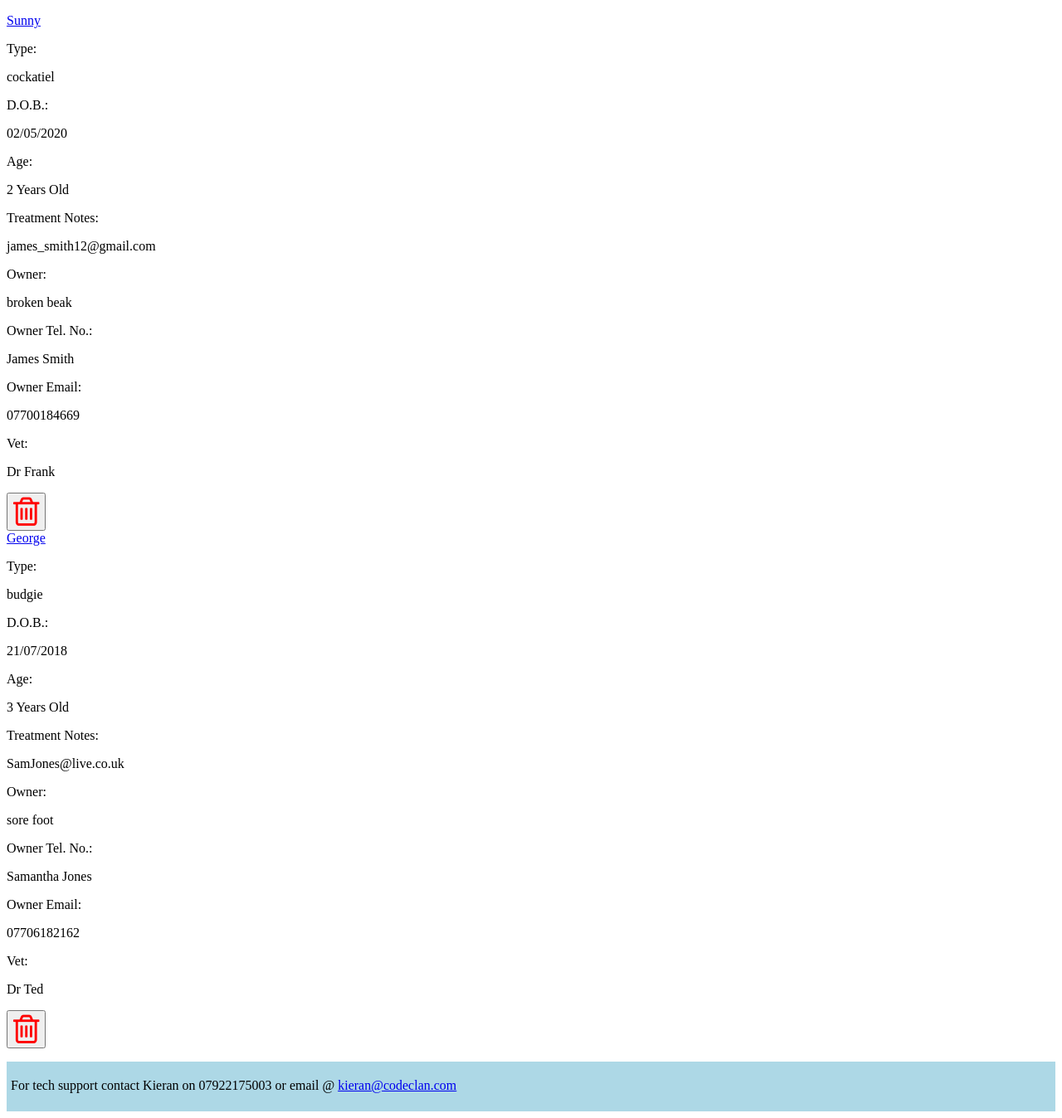
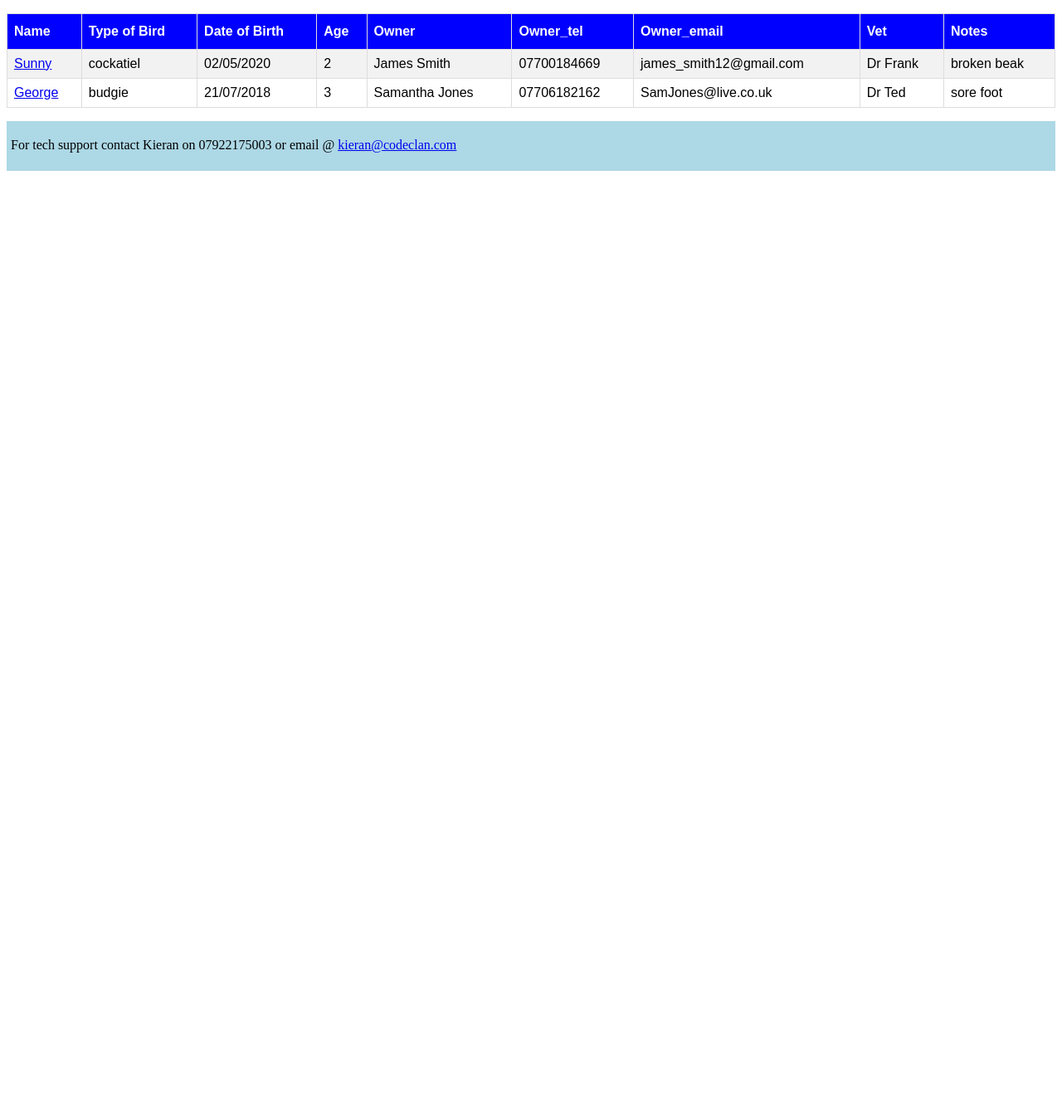
Before and after one commit to KRooney941/Project1, a Flask app: page /animals in a window 1280 px wide. Shown: the part 144-1492 px from the top of the page at 83% size. After the commit the page ends 350 px from the top, so only its background shows below. Run offline with Flask 2, Linux system fonts and the light colour scheme; data comes from the database, SQL or seed files in the repository; both versions use the stored data as it was after the commit.

Commit message:
update not working

```diff
--- a/console.py
+++ b/console.py
@@ -5,8 +5,9 @@ from models.vet import Vet
 import repositories.animal_repository as animal_repository
 import repositories.vet_repository as vet_repository
 
+
+animal_repository.delete_all()
 vet_repository.delete_all()
-animal_repository.delete_all()
 
 vet_1 = Vet("Dr Frank")
 vet_repository.save(vet_1)
--- a/controllers/animals_controller.py
+++ b/controllers/animals_controller.py
@@ -41,7 +41,7 @@ def add_animal():
 def edit_animal(id):
     animal = animal_repository.select(id)
     vet = vet_repository.select_all()
-    return render_template('animal')
+    return render_template('/animals/edit.html', animal=animal, vet=vet)
 
 
 @animals_blueprint.route("/animals/<id>", methods=['POST'])
@@ -55,9 +55,11 @@ def update_animal(id):
     owner_tel = request.form["owner_tel"]
     owner_email = request.form["owner_email"]
     vet = vet_repository.select(request.form['vet_id'])
-    animal = Animal(name, type, dob, age, notes,
-                    owner, owner_email, owner_tel, vet)
+    animal = Animal(name, type, dob, age, owner,
+                    owner_email, owner_tel, notes, vet)
     animal_repository.update(animal)
+    # return redirect('/animals')
+
     return render_template("/animals/show.html", animal=animal, vets=vet)
 
 
--- a/controllers/vets_controller.py
+++ b/controllers/vets_controller.py
@@ -23,7 +23,7 @@ def show(id):
 @vets_blueprint.route("/vets/<id>", methods=['GET'])
 def edit_vet(id):
     vet = vet_repository.select(id)
-    return render_template('vets', vet=vet)
+    return render_template('/vets', vet=vet)
 
 
 @vets_blueprint.route("/vets/<id>/edit", methods=["POST"])
--- a/db/vet_management.sql
+++ b/db/vet_management.sql
@@ -3,7 +3,7 @@ PRAGMA FOREIGN_KEYS = ON;
 DROP TABLE IF EXISTS animals;
 DROP TABLE IF EXISTS vets;
 
-CREATE TABLE vets (
+CREATE TABLE IF NOT EXISTS vets (
     id INTEGER PRIMARY KEY AUTOINCREMENT,
     name VARCHAR
 );
@@ -20,5 +20,5 @@ CREATE TABLE animals (
     notes TEXT,
     vet_id INTEGER NOT NULL,
         FOREIGN KEY (vet_id)
-         REFERENCES vets (id)
+         REFERENCES vets (id) ON DELETE CASCADE
 );
--- a/repositories/animal_repository.py
+++ b/repositories/animal_repository.py
@@ -6,9 +6,9 @@ import repositories.vet_repository as vet_repository
 
 
 def save(animal):
-    sql = "INSERT INTO animals (name, type, dob, age, notes, owner, owner_tel, owner_email, vet_id) VALUES (?, ?, ?, ?, ?, ?, ?, ?, ?) RETURNING * "
-    values = [animal.name, animal.type, animal.dob, animal.age, animal.notes,
-              animal.owner, animal.owner_tel, animal.owner_email, animal.vet.id]
+    sql = "INSERT INTO animals (name, type, dob, age, owner, owner_tel, owner_email, notes, vet_id) VALUES (?, ?, ?, ?, ?, ?, ?, ?, ?) RETURNING * "
+    values = [animal.name, animal.type, animal.dob, animal.age, animal.owner,
+              animal.owner_tel, animal.owner_email, animal.notes, animal.vet.id]
     results = run_sql(sql, values)
     id = results[0]['id']
     animal.id = id
@@ -23,8 +23,8 @@ def select_all():
 
     for row in results:
         vet = vet_repository.select(row['vet_id'])
-        animal = Animal(row['name'], row['type'], row['dob'], row['age'], row['notes'],
-                        row['owner'], row['owner_tel'], row['owner_email'], vet, row['id'])
+        animal = Animal(row['name'], row['type'], row['dob'], row['age'],
+                        row['owner'], row['owner_tel'], row['owner_email'], row['notes'], vet, row['id'])
         animals.append(animal)
     return animals
 
@@ -37,8 +37,8 @@ def select(id):
 
     if result is not None:
         vet = vet_repository.select(result['vet_id'])
-        animal = Animal(result['name'], result['dob'], result['age'], result['owner'],
-                        result['owner_tel'], result['owner_email'], result['notes'], vet, result['id'])
+        animal = Animal(result['name'], result['type'], result['dob'], result['age'],
+                        result['owner'], result['owner_tel'], result['owner_email'], result['notes'], vet, result['id'])
     return animal
 
 
--- a/static/style.css
+++ b/static/style.css
@@ -53,3 +53,26 @@ footer > p {
     background-repeat: no-repeat;
     background-size: cover;
   }
+
+  #birds {
+    font-family: Arial, Helvetica, sans-serif;
+    border-collapse: collapse;
+    width: 100%;
+  }
+
+  #birds td, #birds th {
+    border: 1px solid #ddd;
+    padding: 8px;
+  }
+
+  #birds tr:nth-child(even){background-color: #f2f2f2;}
+
+  #birds tr:hover {background-color: #ddd;}
+
+  #birds th {
+    padding-top: 12px;
+    padding-bottom: 12px;
+    text-align: left;
+    background-color: blue;
+    color: white;
+  }
--- a/templates/animals/index.html
+++ b/templates/animals/index.html
@@ -2,49 +2,39 @@
 {% block content %}
 
 
-{% for animal in all_animals %}
   <div class="animal">
     <div class="content">
-      <a href="/animals/{{animal.id}}">{{animal.name}}</a>
+
       <div class="details">
-        <div>
-            <p>Type:</p>
-            <p>{{animal.type}}</p>
-        </div>
-        <div>
-            <p>D.O.B.:</p>
-            <p>{{animal.dob}}</p>
-        </div>
-        <div>
-            <p>Age:</p>
-            <p>{{animal.age}} Years Old</p>
-        </div>
-        <div>
-            <p>Treatment Notes:</p>
-            <p>{{animal.notes}}</p>
-        </div>
-        <div>
-            <p>Owner:</p>
-            <p>{{animal.owner}}</p>
-        </div>
-        <div>
-            <p>Owner Tel. No.:</p>
-            <p>{{animal.owner_tel}}</p>
-        </div>
-        <div>
-            <p>Owner Email:</p>
-            <p>{{animal.owner_email}}</p>
-        </div>
-        <div>
-            <p>Vet:</p>
-            <p>{{animal.vet.name}}</p>
-        </div>
-      <div class="buttons">
-        <form class="delete-form" action="/animals/{{animal.id}}/delete" method="POST">
-          <button class="trash-button"><i class="fa fa-trash-o fa-3x" style="color:red" aria-hidden="true"></i></button>
-        </form>
+        <table id="birds">
+          <tr>
+            <th>Name</th>
+            <th>Type of Bird</th>
+            <th>Date of Birth</th>
+            <th>Age</th>
+            <th>Owner</th>
+            <th>Owner_tel</th>
+            <th>Owner_email</th>
+            <th>Vet</th>
+            <th>Notes</th>
+          </tr>
+          {% for animal in all_animals %}
+          <tr>
+            <td><a href="/animals/{{animal.id}}">{{animal.name}}</a></td>
+            <td>{{animal.type}}</td>
+            <td>{{animal.dob}}</td>
+            <td>{{animal.age}}</td>
+            <td>{{animal.owner}}</td>
+            <td>{{animal.owner_tel}}</td>
+            <td>{{animal.owner_email}}</td>
+            <td>{{animal.vet.name}}</td>
+            <td>{{animal.notes}}</td>
+          </tr>
+         {% endfor %}
+        </table>
+
     </div>
   </div>
-{% endfor %}
+
 
 {% endblock %}
--- a/templates/base.html
+++ b/templates/base.html
@@ -27,7 +27,6 @@
     {% endblock %}
   </div>
   <main>
-
     {%block home%}
     {% endblock %}
     </body>
```
Also changed, not shown: templates/animals/edit.html (+10 -10 lines), templates/animals/show.html (+6 -4 lines), db/vet_management.db, 1 other file.
